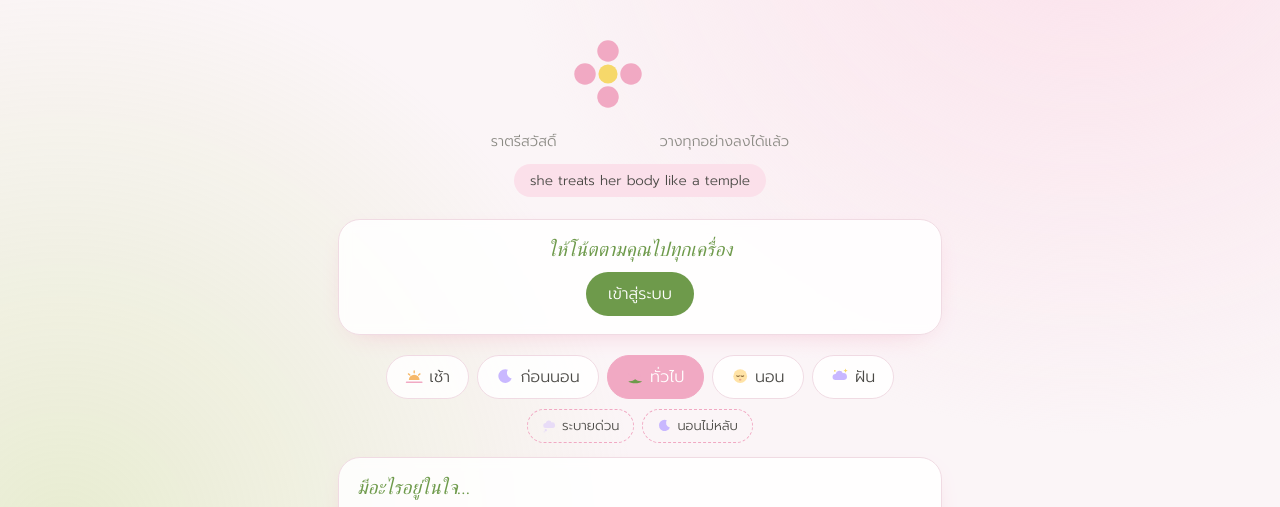
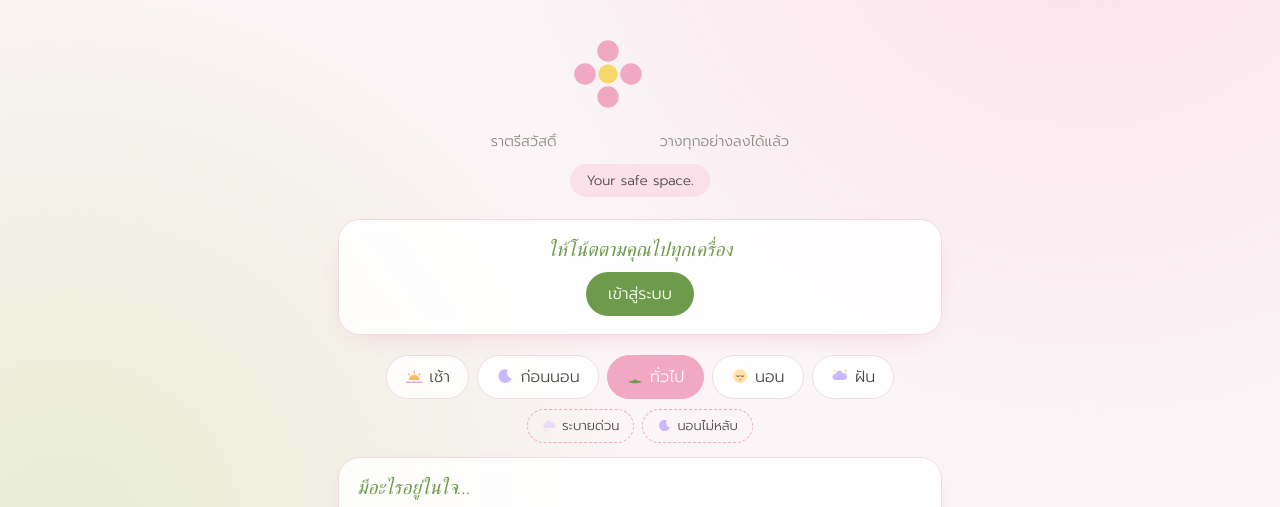
Before and after one commit to vad3m-cpu/Mine-Lotus, a plain HTML site: page index.html in a window 1280 px wide. Shown: the part 221-728 px from the top of the page. Drawn offline with nearby package versions, Linux system fonts and the light colour scheme.

Commit message:
Add files via upload

```diff
--- a/index.html
+++ b/index.html
@@ -179,7 +179,7 @@ input[type=time],select{font:inherit;background:transparent;color:var(--ink);bor
 <svg viewBox="0 0 120 90" aria-hidden="true"><g fill="var(--pink)" stroke="var(--bg)" stroke-width="1.5"><path d="M60 14c14 14 16 34 0 52-16-18-14-38 0-52z"/><path d="M30 26c18 2 32 18 30 40C42 62 28 48 30 26z" opacity=".85"/><path d="M90 26c-18 2-32 18-30 40 18-4 32-18 30-40z" opacity=".85"/><path d="M12 46c18-2 36 8 48 20-18 8-40 0-48-20z" opacity=".7"/><path d="M108 46c-18-2-36 8-48 20 18 8 40 0 48-20z" opacity=".7"/></g><ellipse cx="60" cy="74" rx="52" ry="10" fill="var(--green)" opacity=".85"/><circle cx="60" cy="52" r="5" fill="#f6d86a"/></svg>
 <h1>peace of mind</h1>
 <div class="sub" id="greet"></div>
-<div class="quote">she treats her body like a temple</div>
+<div class="quote">Your safe space.</div>
 </div>
 
 <div class="card gate" id="gate" style="display:none;text-align:center;margin-bottom:16px"><p class="prompt">ให้โน้ตตามคุณไปทุกเครื่อง</p><button class="save" id="lg2">เข้าสู่ระบบ</button></div>
```
